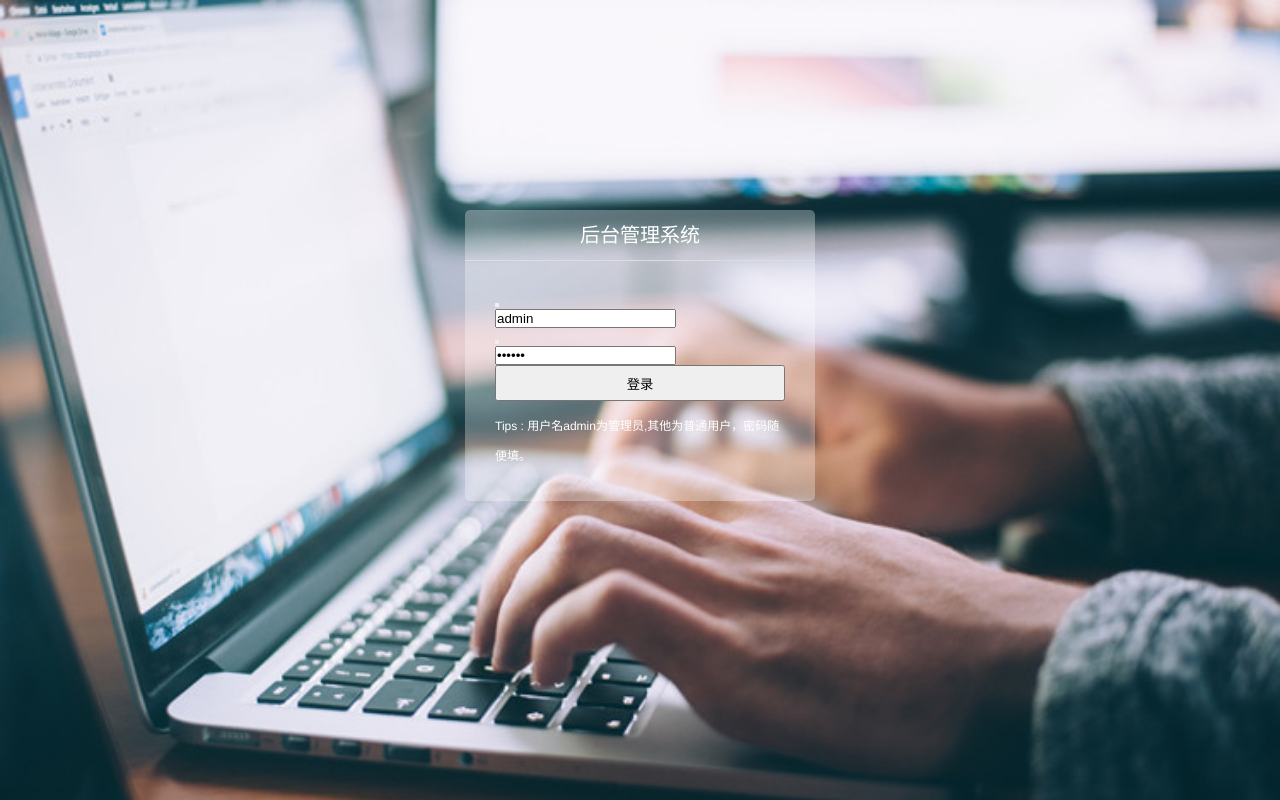
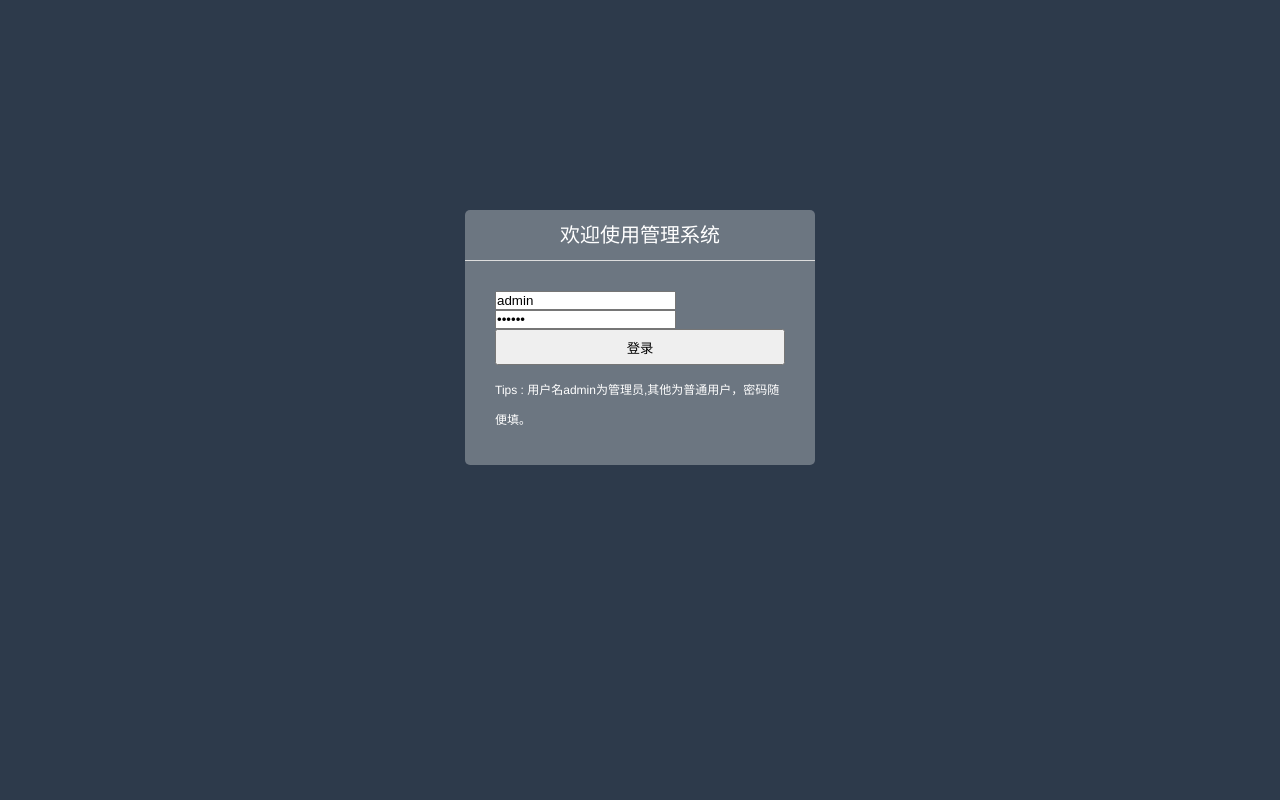
Before and after one commit to mindfulcoder/vue-element-ts-admin, a Vue app: page /#/login in a window 1280 px wide. Built offline with nearby package versions, Linux system fonts and the light colour scheme.

Commit message:
change login page backgroup, add tooltips

```diff
--- a/src/views/Login.vue
+++ b/src/views/Login.vue
@@ -1,22 +1,35 @@
 <template>
   <div class="login-wrap">
-    <div class="ms-login">
-      <div class="ms-title">后台管理系统</div>
-      <el-form :model="userinfo" :rules="rules" ref="loginForm" label-width="0px" class="ms-content">
+    <div class="login-form">
+      <div class="title">欢迎使用管理系统</div>
+      <el-form :model="loginForm" :rules="loginRules" ref="loginForm" label-width="0px" class="form-content">
         <el-form-item prop="username">
-          <el-input v-model="userinfo.username" placeholder="username">
+          <el-input type="text"
+                    placeholder="username"
+                    v-model="loginForm.username"
+                    tabindex="1"
+                    autocomplete="on">
             <template #prepend>
-              <el-button icon="el-icon-user"></el-button>
+              <i class="el-icon-user"></i>
             </template>
           </el-input>
         </el-form-item>
+        <el-tooltip class="login-tips" v-model="capsTooltip" content="Caps lock is On" placement="right" manual>
         <el-form-item prop="password">
-          <el-input type="password" placeholder="password" v-model="userinfo.password" @keyup.enter="submitForm()">
+          <el-input type="password"
+                    placeholder="password"
+                    v-model="loginForm.password"
+                    tabindex="2"
+                    autocomplete="on"
+                    @keyup.native="checkCapslock"
+                    @blur="capsTooltip = false"
+                    @keyup.enter="submitForm('loginForm')">
             <template #prepend>
-              <el-button icon="el-icon-lock"></el-button>
+              <i class="el-icon-lock"></i>
             </template>
           </el-input>
         </el-form-item>
+        </el-tooltip>
         <div class="login-btn">
           <el-button type="primary" @click="submitForm('loginForm')">登录</el-button>
         </div>
@@ -35,11 +48,11 @@ export default defineComponent({
   name: "Login",
   data() {
     return {
-      userinfo: {
+      loginForm: {
         username: "admin",
         password: "123123",
       },
-      rules: {
+      loginRules: {
         username: [
           {
             required: true,
@@ -50,7 +63,8 @@ export default defineComponent({
         password: [
           {required: true, message: "请输入密码", trigger: "blur"},
         ],
-      }
+      },
+      capsTooltip: false,
     }
   },
   methods: {
@@ -65,6 +79,10 @@ export default defineComponent({
           return false;
         }
       })
+    },
+    checkCapslock(e) {
+      const { key } = e
+      this.capsTooltip = key && key.length === 1 && (key >= 'A' && key <= 'Z')
     }
   }
 })
@@ -75,11 +93,10 @@ export default defineComponent({
   position: relative;
   width: 100%;
   height: 100%;
-  background-image: url(../assets/img/login-bg.jpg);
-  background-size: 100%;
+  background-color: #2d3a4b;
 }
 
-.ms-title {
+.title {
   width: 100%;
   line-height: 50px;
   text-align: center;
@@ -88,7 +105,7 @@ export default defineComponent({
   border-bottom: 1px solid #ddd;
 }
 
-.ms-login {
+.login-form {
   position: absolute;
   left: 50%;
   top: 50%;
@@ -99,7 +116,7 @@ export default defineComponent({
   overflow: hidden;
 }
 
-.ms-content {
+.form-content {
   padding: 30px 30px;
 }
 
```
Also changed, not shown: src/assets/img/login-bg.jpg (deleted).
